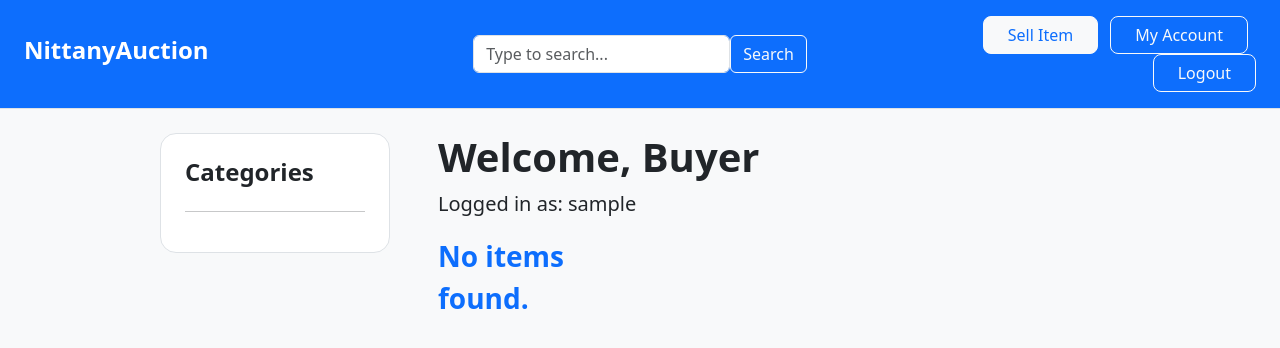
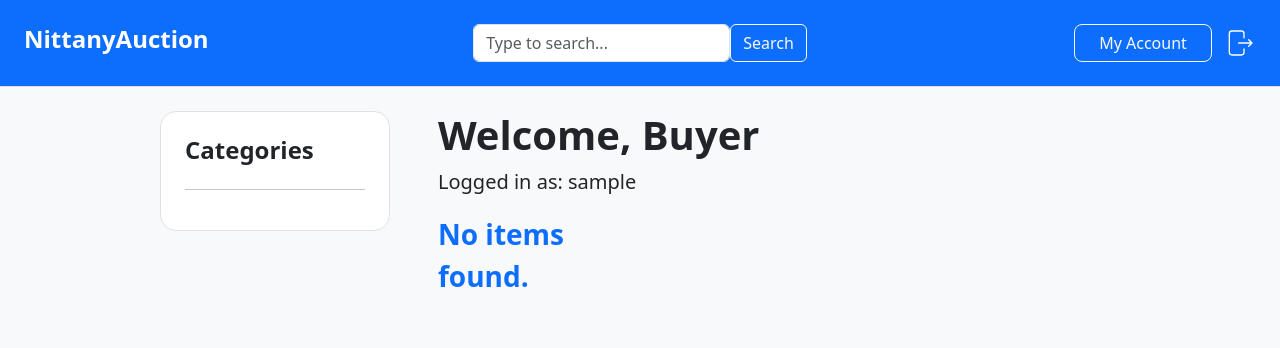
Before and after one commit to jacobm-gavin/431W-nittany-auction, a Flask app: page /buyer in a window 1280 px wide. Shown: the top 348 px of the page. Run offline with Flask 3, Linux system fonts and the light colour scheme; the visitor is signed in with stand-in values (Sample User, id 1); data that the repository does not hold is empty.

Commit message:
update header

```diff
--- a/src/templates/buyer.html
+++ b/src/templates/buyer.html
@@ -5,6 +5,7 @@
     <link href="https://cdn.jsdelivr.net/npm/bootstrap@5.3.8/dist/css/bootstrap.min.css" rel="stylesheet" integrity="sha384-sRIl4kxILFvY47J16cr9ZwB07vP4J8+LH7qKQnuqkuIAvNWLzeN8tE5YBujZqJLB" crossorigin="anonymous">
 </head>
 <body class="bg-body-tertiary justify-content-center">
+    <!-- REUSABLE HEADER FOR ALL PAGES -->
     <header class="d-flex flex-wrap align-items-center justify-content-center justify-content-md-between py-3 mb-4 px-4 border-bottom bg-primary">
         <a href="/buyer" class="d-flex align-items-center col-md-3 mb-2 mb-md-0 text-dark text-decoration-none">
             <h4 class="fw-bold text-white">NittanyAuction</h4>
@@ -18,14 +19,21 @@
         </nav>
 
         <div class="col-md-3 text-end">
-            <button type="button" class="btn btn-light me-2 text-primary px-4 rounded-3">Sell Item</button>
+            <!-- UNCOMMENT FOR SELLER PAGE -->
+            <!-- <button type="button" class="btn btn-light me-2 text-primary px-4 rounded-3">Sell Item</button> -->
             <button type="button" class="btn btn-outline-light me-2 px-4 rounded-3">My Account</button>
-            <a href="/logout" type="button" class="btn btn-outline-light px-4 rounded-3">Logout</a>
+            <a href="/logout">
+                <svg width="32px" height="32px" viewBox="0 0 24 24" fill="none" xmlns="http://www.w3.org/2000/svg">
+                    <path d="M15 16.5V19C15 20.1046 14.1046 21 13 21H6C4.89543 21 4 20.1046 4 19V5C4 3.89543 4.89543 3 6 3H13C14.1046 3 15 3.89543 15 5V8.0625M11 12H21M21 12L18.5 9.5M21 12L18.5 14.5" stroke="#ffffff" stroke-width="1" stroke-linecap="round" stroke-linejoin="round"/>
+                </svg>
+            </a>
         </div>
     </header>
 
+    <!-- MAIN CONTENT -->
     <div class="d-flex flex-row justify-content-center">
         <div class="d-flex mx-5 justify-content-center align-items-start" style="height: 60vh; width: 75vw;">
+            <!-- Left side of page (categories) -->
             <div id="categories" class="card me-4 p-4 rounded-4 w-25 border">
                 <h5 class="fw-bold fs-4">Categories</h5>
                 <hr>
@@ -50,11 +58,12 @@
 
                 {{ render_categories("Root", categories) }}
             </div>
+            <!-- Right side of page (items/browse)-->
             <div id="browse-items" class="ms-4 w-75">
                 <h1 class="fw-bold fs-1">Welcome, Buyer</h1> <!-- this is placeholder text -->
                 <p class="fw-light fs-5">Logged in as: {{ user }}</p> <!-- this can also be placeholder text, will probably move something like this into a pop-up under the "My Account" button -->
                 {% if category %}
-                    <span class="badge rounded-pill text-bg-primary mb-4 px-4 fs-6">{{ category }}</span>
+                    <span class="badge rounded-pill text-bg-primary mb-4 px-4 py-2 fs-6">{{ category }}</span>
                 {% endif %}
                 <div class="container px-0">
                     <div class="row row-cols-3 g-4">
```
Also changed, not shown: public/logout.svg (added).
